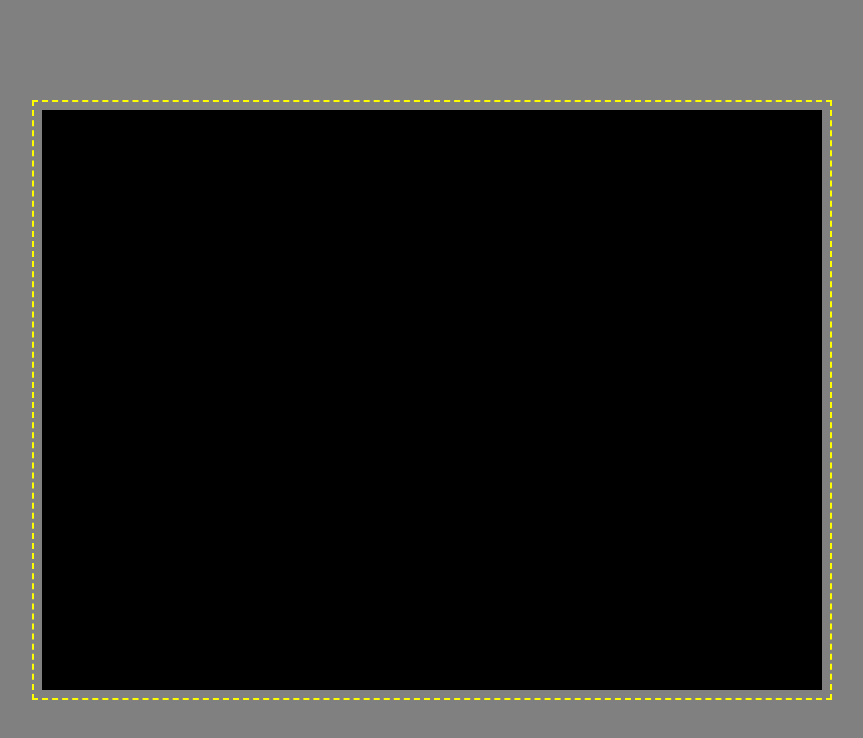
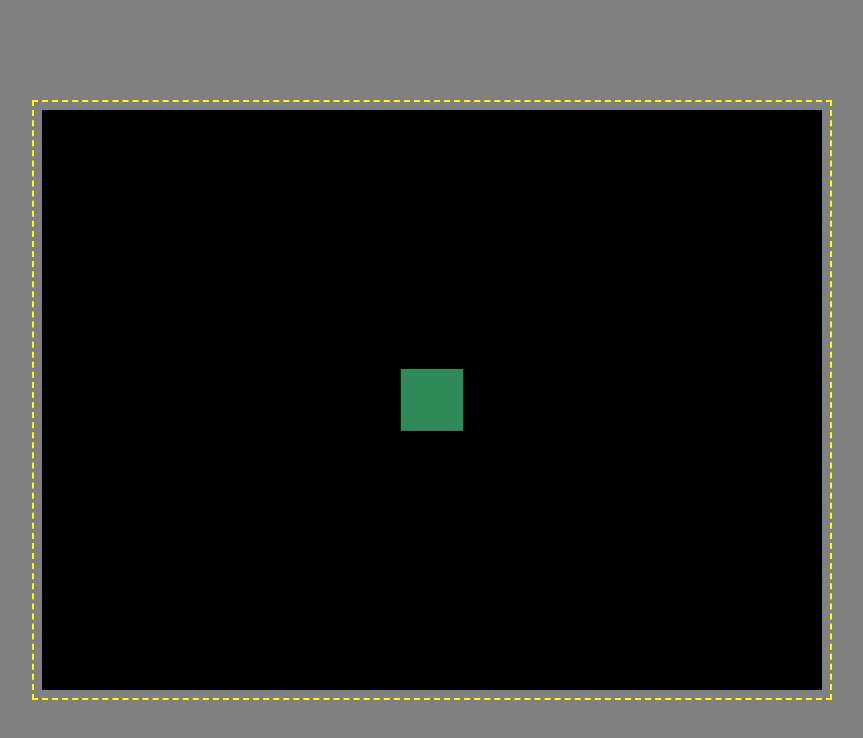
Before and after one commit to bluebrown/webgl-lab, a website: page public/index.html in a window 1280 px wide. Shown: the whole page, without its empty margins (208-1071 px from the left). Drawn offline with nearby package versions, Linux system fonts and the light colour scheme.

Commit message:
add webgl sample code

```diff
--- a/public/index.js
+++ b/public/index.js
@@ -1,5 +1,6 @@
 'use strict';
 const canvas = document.getElementById("screen");
+// set canvas size to same as in css in order to avoid stretching
 canvas.width = 800;
 canvas.height = 600;
 const gl = canvas.getContext('webgl2');
@@ -7,6 +8,61 @@ if (gl) {
     setup(gl);
 }
 function setup(gl) {
+    // initialize screen
     gl.clearColor(0.0, 0.0, 0.0, 1.0);
     gl.clear(gl.COLOR_BUFFER_BIT);
+    // create 2 shader objects
+    const vertexShader = gl.createShader(gl.VERTEX_SHADER);
+    const fragmentShader = gl.createShader(gl.FRAGMENT_SHADER);
+    if (!vertexShader || !fragmentShader)
+        return;
+    // add shader source code to shader objects
+    gl.shaderSource(vertexShader, `#version 100
+        void main() {
+            gl_Position = vec4(0.0, 0.0, 0.0, 1.0);
+            gl_PointSize = 64.0;
+        }`);
+    gl.shaderSource(fragmentShader, `#version 100
+        void main() {
+            gl_FragColor = vec4(0.18, 0.54, 0.34, 1.0);
+        }`);
+    // compile c code
+    gl.compileShader(fragmentShader);
+    gl.compileShader(vertexShader);
+    // create a new webgl program
+    const program = gl.createProgram();
+    if (!program)
+        return;
+    // attach the shader
+    gl.attachShader(program, vertexShader);
+    gl.attachShader(program, fragmentShader);
+    // link the program
+    gl.linkProgram(program);
+    // clean up shader objects
+    gl.detachShader(program, vertexShader);
+    gl.detachShader(program, fragmentShader);
+    gl.deleteShader(vertexShader);
+    gl.deleteShader(fragmentShader);
+    // check if program was successfully linked
+    if (!gl.getProgramParameter(program, gl.LINK_STATUS)) {
+        gl.useProgram(null);
+        if (program)
+            gl.deleteProgram(program);
+        console.log(gl.getProgramInfoLog(program));
+        return;
+    }
+    // initialize buffer
+    gl.enableVertexAttribArray(0);
+    const buffer = gl.createBuffer();
+    gl.bindBuffer(gl.ARRAY_BUFFER, buffer);
+    gl.vertexAttribPointer(0, 1, gl.FLOAT, false, 0, 0);
+    // start program and draw vertices
+    gl.useProgram(program);
+    gl.drawArrays(gl.POINTS, 0, 1);
+    // clean up
+    gl.useProgram(null);
+    if (buffer)
+        gl.deleteBuffer(buffer);
+    if (program)
+        gl.deleteProgram(program);
 }
```
Also changed, not shown: public/index.html (+1 -0 lines), src/index.ts (+63 -0 lines).
